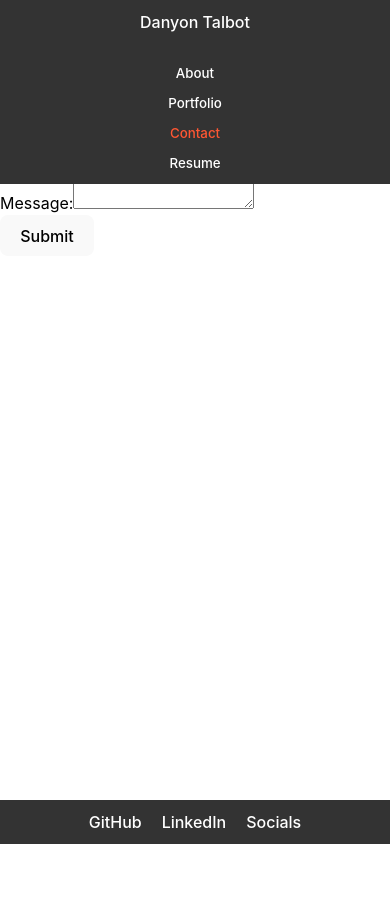
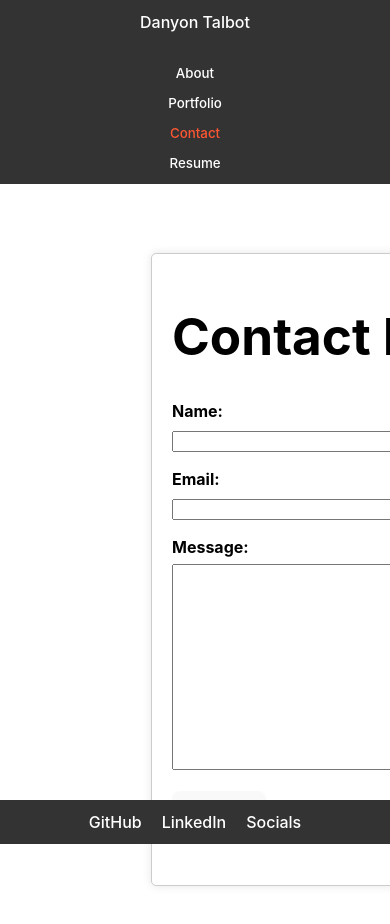
Before and after one commit to Danyon-Talbot/React-Portfolio, a React (Vite) app: page /contact in a window 390 px wide. Shown: the top 924 px of the page. Before the commit the page ends 844 px from the top, so only its background shows below. Built offline with nearby package versions, Linux system fonts and the light colour scheme.

Commit message:
Updated Form Layout and Error Messaging

```diff
--- a/src/components/pages/Contact.jsx
+++ b/src/components/pages/Contact.jsx
@@ -1,6 +1,7 @@
 import React, { useState } from "react";
+import "./ContactForm.css"; // Import your CSS file
 
-export const Contact = () => {
+export function Contact() {
   const [formData, setFormData] = useState({
     name: "",
     email: "",
@@ -14,43 +15,53 @@ export const Contact = () => {
   });
 
   const handleChange = (e) => {
-        e.preventDefault();
-        const { name, email, message } = formData;
-        let isValid = true;
-
-        const errors = {
-            nameError: "",
-            emailError: "",
-            messageError: "",
+    const { name, value } = e.target;
+    setFormData({ ...formData, [name]: value });
   };
 
-        if (!name.trim()) {
-            errors.nameError = "Name is Required";
-            isValid = False;
+  const handleSubmit = (e) => {
+    e.preventDefault();
+
+    // Validation logic here
+    const newFormErrors = {};
+
+    if (!formData.name.trim()) {
+      newFormErrors.nameError = "Name is required";
+    } else {
+      newFormErrors.nameError = "";
     }
 
-        if (!/^\S+@\S+\.\S+$/.test(email)) {
-            errors.emailError = "Invalid email format";
-            isValid = false;
+    // Validate email format (You can use a library like "validator" for more robust email validation)
+    if (!formData.email.trim() || !/^[^\s@]+@[^\s@]+\.[^\s@]+$/.test(formData.email)) {
+      newFormErrors.emailError = "Email is invalid";
+    } else {
+      newFormErrors.emailError = "";
     }
 
-        if (!message.trim()) {
-            errors.messageError = "Message is Required";
+    if (!formData.message.trim()) {
+      newFormErrors.messageError = "Message is required";
+    } else {
+      newFormErrors.messageError = "";
     }
 
-        setFormErrors(errors);
+    setFormErrors(newFormErrors);
 
-        if (isValid) {
-            console.log("Form Submitted", formData);
+    // If there are no errors, you can submit the form data
+    if (
+      Object.values(newFormErrors).every((error) => error === "") &&
+      Object.values(formData).every((field) => field.trim() !== "")
+    ) {
+      // Perform form submission or other actions here
+      console.log("Form data submitted:", formData);
     }
   };
 
   return (
-        <div className="App">
-          <h1>Contact Us</h1>
-          <form onSubmit={handleChange}>
+    <div className="form-container">
+      <h1>Contact Me</h1>
+      <form onSubmit={handleSubmit}>
         <div className="form-group">
-              <label>Name:</label>
+          <label className="label">Name:</label>
           <input
             type="text"
             name="name"
@@ -61,7 +72,7 @@ export const Contact = () => {
         </div>
 
         <div className="form-group">
-              <label>Email:</label>
+          <label className="label">Email:</label>
           <input
             type="text"
             name="email"
@@ -72,7 +83,7 @@ export const Contact = () => {
         </div>
 
         <div className="form-group">
-              <label>Message:</label>
+          <label className="label">Message:</label>
           <textarea
             name="message"
             value={formData.message}
--- /dev/null
+++ b/src/components/pages/ContactForm.css
@@ -0,0 +1,67 @@
+/* ContactForm.css */
+.form-container {
+    width: 500px;
+    margin: 0 auto;
+    padding: 20px;
+    border: 1px solid #ccc;
+    border-radius: 5px;
+    background-color: #fff;
+    box-shadow: 0 0 10px rgba(0, 0, 0, 0.1);
+    margin-top: 10%;
+    height: 70vh;
+  }
+
+  .form-group {
+    margin-bottom: 15px;
+    width: 100%;
+  }
+
+  .form-group input, textarea {
+    width: 70%;
+  }
+
+  .form-group textarea {
+    height: 200px;
+  }
+
+  .label {
+    display: block;
+    margin-bottom: 5px;
+    font-weight: bold;
+  }
+
+  .input {
+    width: 100%;
+    padding: 10px;
+    border: 1px solid #ccc;
+    border-radius: 3px;
+  }
+
+  .error {
+    color: #ff5733;
+    font-size: 14px;
+    margin-left: 10px;
+  }
+
+  .submit-button {
+    background-color: #646cff;
+    color: #fff;
+    border: none;
+    padding: 10px 20px;
+    border-radius: 3px;
+    cursor: pointer;
+  }
+
+  .submit-button:hover {
+    background-color: #535bf2;
+  }
+
+
+  @media screen and (max-width: 768px) {
+    .form-container {
+        margin-top: 30%;
+        margin-bottom: 30%;
+        width: 500px;
+
+    }
+  }
--- a/src/index.css
+++ b/src/index.css
@@ -178,6 +178,7 @@ button:focus-visible {
     padding-top: 0; /* Add padding to separate from navbar */
     padding-bottom: 20px; /* Add padding at the bottom */
     font-size: smaller;
+    max-width: 500px;
   }
 
   .portfolio-page {
```
Lines whose indentation alone changed are shown as unchanged.
